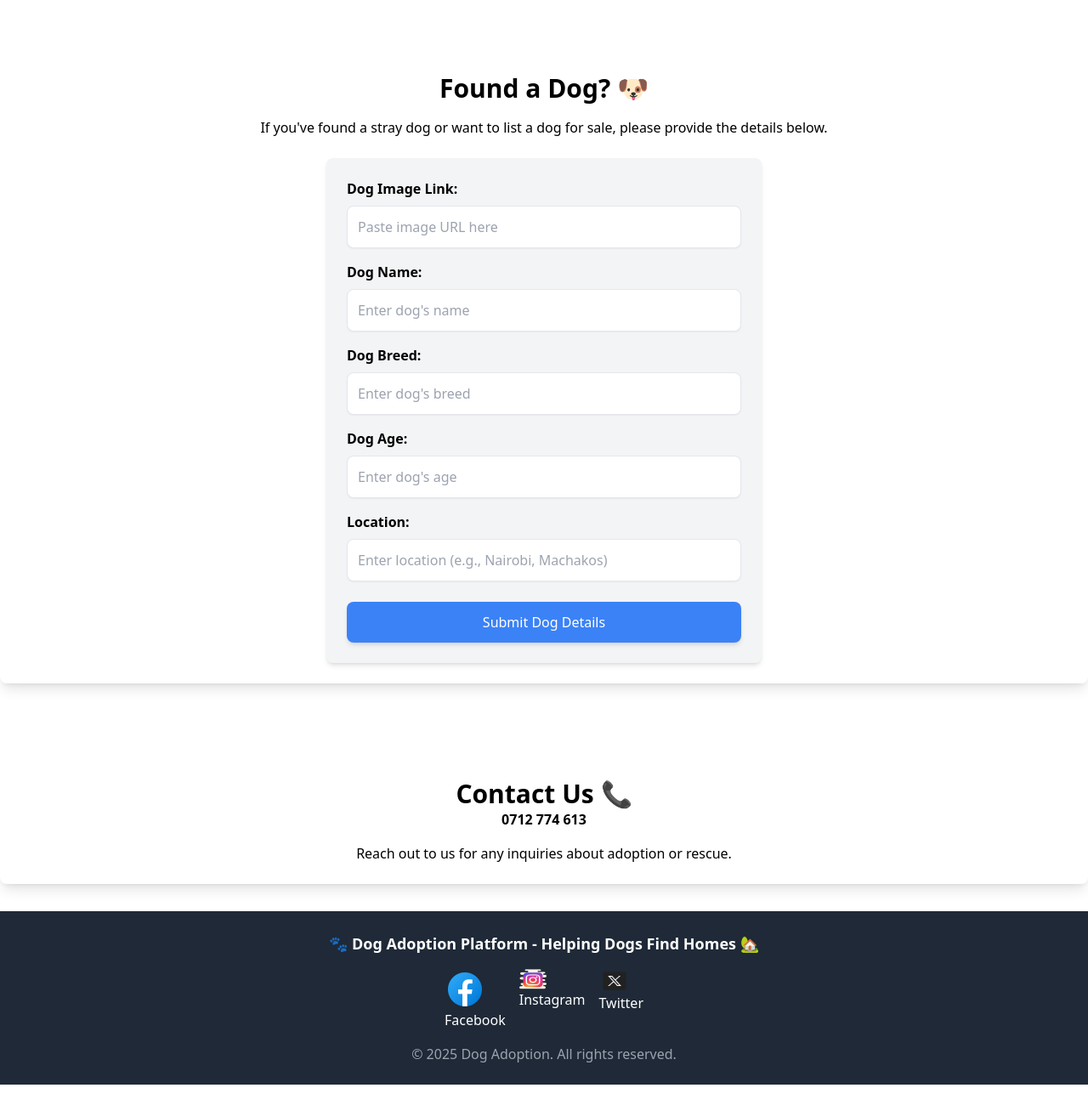
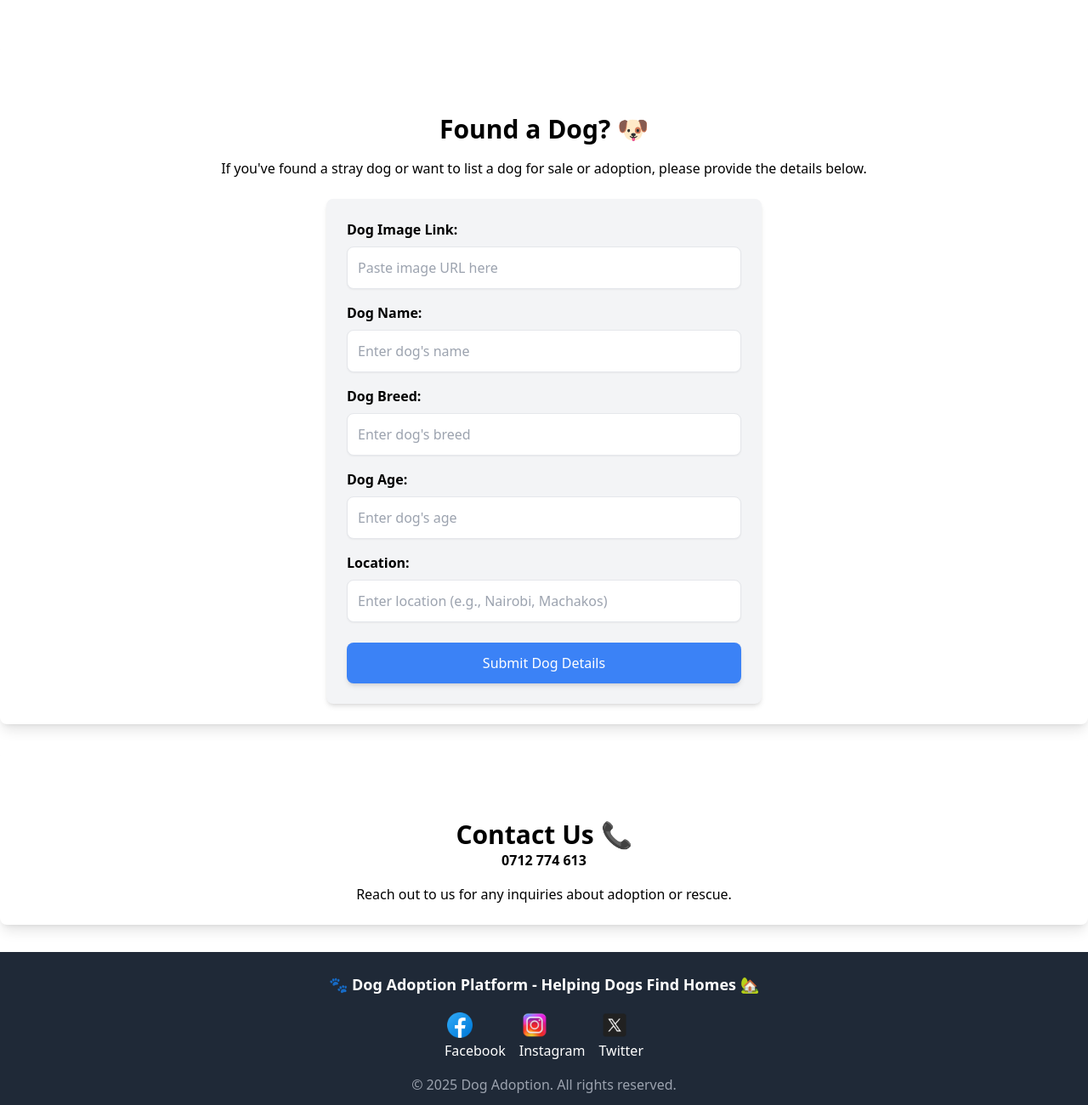
Before and after one commit to B-Lubanga/All-Things-Dogs, a plain HTML site: page index.html in a window 1280 px wide. Shown: the part 900-2200 px from the top of the page at 85% size. Before the commit the page ends 2176 px from the top, so only its background shows below. Drawn offline with nearby package versions, Linux system fonts and the light colour scheme; no server answers.

Commit message:
made changes on the html

```diff
--- a/index.html
+++ b/index.html
@@ -116,6 +116,8 @@
         pet or offering a forever home, your support makes a difference in a
         dog's life! 🐶💙
       </p>
+      <br /><br />
+
       <div class="font-bold text-center">
         <h2 class="text-3xl">Contact Us 📞</h2>
         <span> 0712 774 613</span>
@@ -129,8 +131,8 @@
     >
       <h2 class="text-3xl font-bold text-center">Found a Dog? 🐶</h2>
       <p class="text-center mt-4">
-        If you've found a stray dog or want to list a dog for sale, please
-        provide the details below.
+        If you've found a stray dog or want to list a dog for sale or adoption,
+        please provide the details below.
       </p>
 
       <form
@@ -242,7 +244,7 @@
             <img
               src="assets/icons8-facebook-48.png"
               alt="Facebook"
-              class="w-13 h-13"
+              class="w-9 h-9"
             />
             <span>Facebook</span></a
           >
@@ -252,9 +254,9 @@
             class="hover:underline"
           >
             <img
-              src="assets/icons8-instagram-logo-64.png"
+              src="assets/icons8-instagram-logo-94.png"
               alt="Instagram"
-              class="w-8 h-6"
+              class="w-9 h-9"
             />
             <span>Instagram</span></a
           >
@@ -266,7 +268,7 @@
             <img
               src="assets/icons8-twitter-48.png"
               alt="Twitter"
-              class="w-9 h-7"
+              class="w-9 h-9"
             />
             <span>Twitter</span></a
           >
```
Also changed, not shown: assets/icons8-instagram-logo-64.png (deleted), assets/icons8-instagram-logo-94.png (added).
